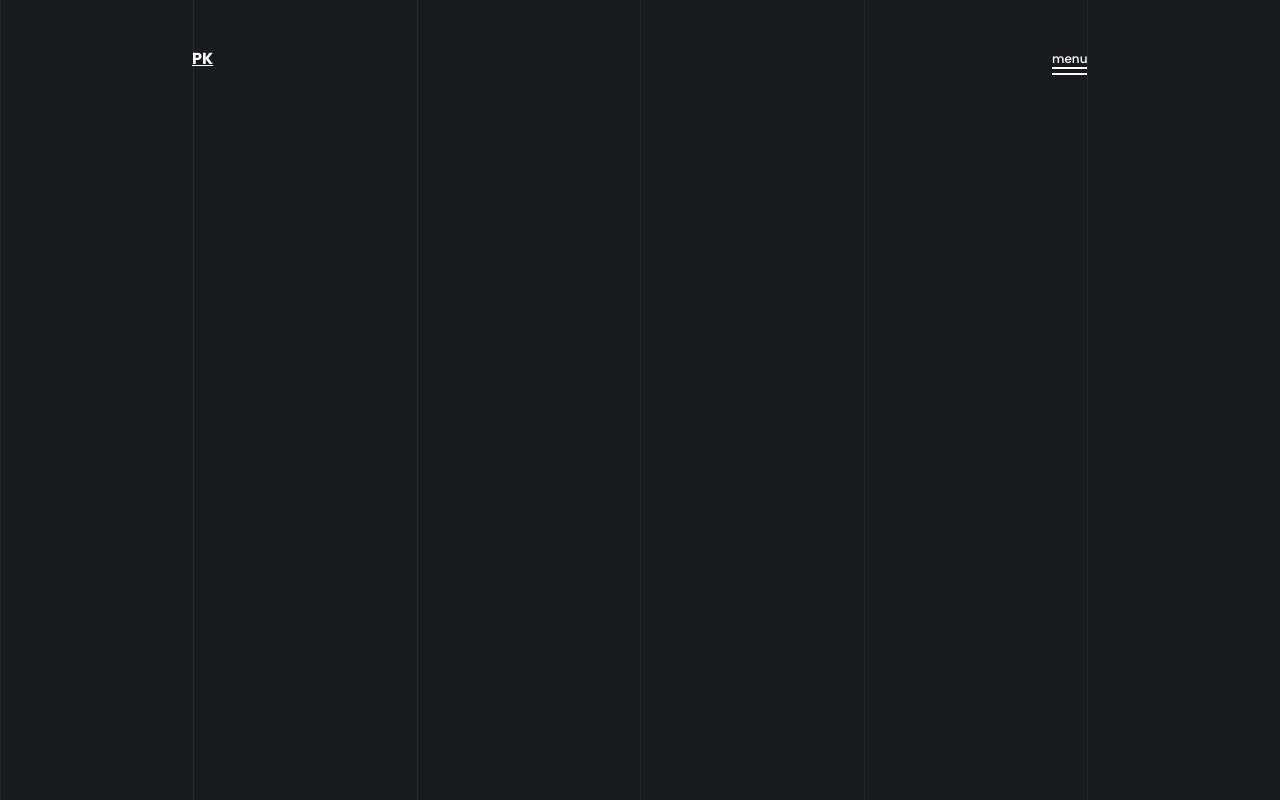
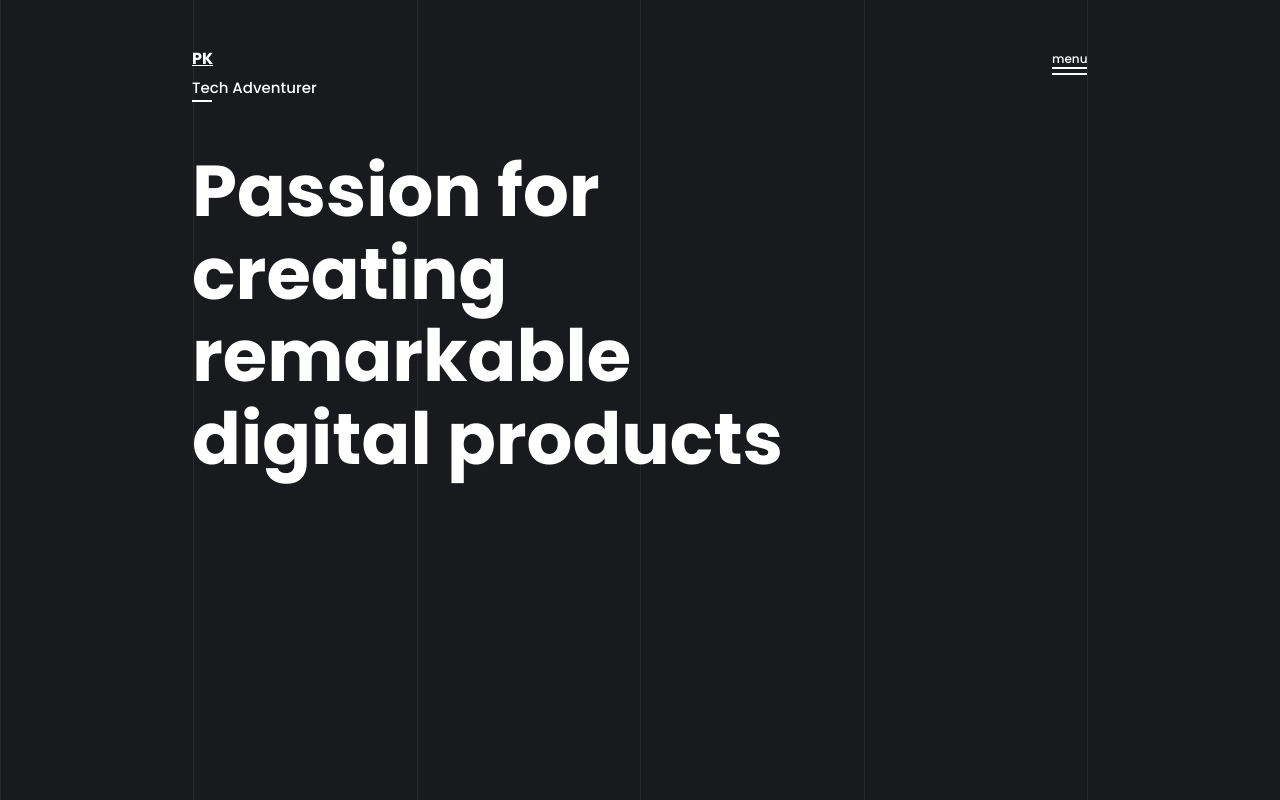
Before and after one commit to teslaLDead/Portfolio2020, a React (Create React App) app: page / in a window 1280 px wide. Built offline with nearby package versions, Linux system fonts and the light colour scheme.

Commit message:
added section heading style

```diff
--- a/src/App.js
+++ b/src/App.js
@@ -4,6 +4,9 @@ import BackgroundCurtain from './components/BackgroundComponent/BackgroundCurtai
 import './styling/Layout.css';
 import './styling/Typography.css';
 import './App.css';
+
+// page imports for react router dom
+import Home from './components/Pages/Home/Home';
 
 function App() {
   return (
@@ -12,6 +15,7 @@ function App() {
       <main>
 
         <NavBar />
+        <Home />
 
       </main>
         <BackgroundCurtain />
--- a/src/components/Pages/Home/Home.js
+++ b/src/components/Pages/Home/Home.js
@@ -0,0 +1,25 @@
+import React from "react";
+
+class Home extends React.Component{
+    state={
+
+    }
+
+    render(){
+        return(
+        <div>
+            <div className="section-heading">
+            Tech Adventurer
+            </div>
+            <h1 className="vertical-text-break">
+                <span>Passion for </span>
+                <span>creating</span>
+                <span>remarkable </span>
+                <span>digital products</span>
+            </h1>
+        </div>
+        );
+    }
+}
+
+export default Home;
--- a/src/styling/Typography.css
+++ b/src/styling/Typography.css
@@ -20,6 +20,23 @@
 }
 
 
+/* section heading style */
+
+.section-heading{
+  font-size: 15px;
+  font-weight: 500;
+}
+
+.section-heading::after{
+  content: '';
+  width: 20px;
+  height: 2px;
+  background: white;
+  display: block;
+  margin-top: 3px;
+}
+
+/* --- */
 
 /* Smartphones (portrait and landscape) ----------- */
 @media only screen
```
